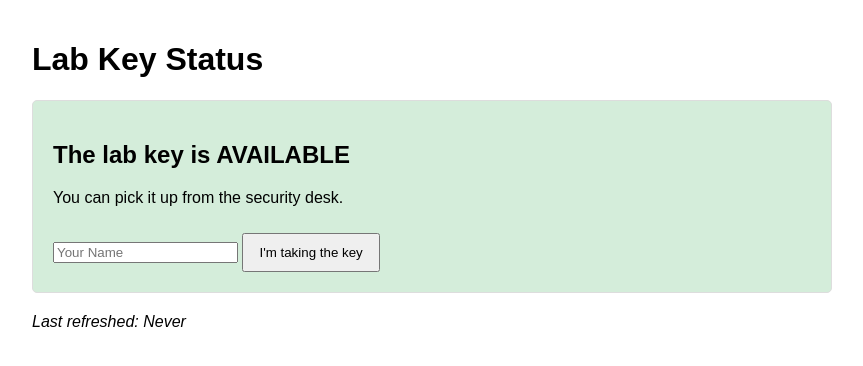
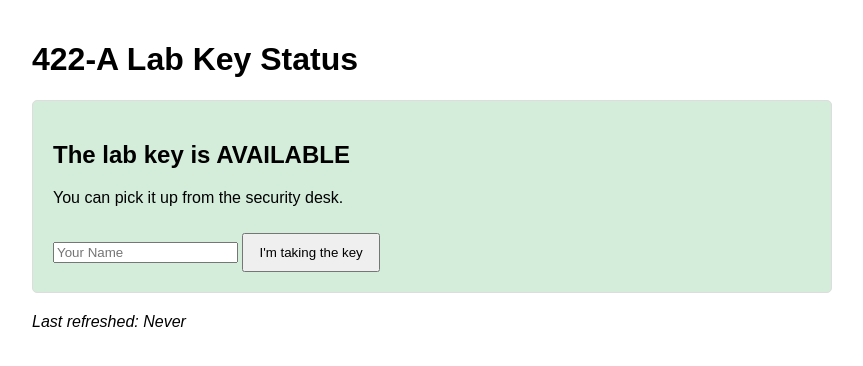
Before and after one commit to Premchandmurahariao/422A_Lab_Key_Management, a Flask app: page / in a window 1280 px wide. Shown: the top 366 px of the page, without its empty margins (208-1071 px from the left). Run offline with Flask 2, Linux system fonts and the light colour scheme.

Commit message:
Update index.html

```diff
--- a/templates/index.html
+++ b/templates/index.html
@@ -1,7 +1,7 @@
 <!DOCTYPE html>
 <html>
 <head>
-    <title>Lab Key Manager</title>
+    <title>422-A Lab Key Manager</title>
     <meta name="viewport" content="width=device-width, initial-scale=1">
     <style>
         body { font-family: Arial; max-width: 800px; margin: 0 auto; padding: 20px; }
@@ -12,7 +12,7 @@
     </style>
 </head>
 <body>
-    <h1>Lab Key Status</h1>
+    <h1>422-A Lab Key Status</h1>
 
     <div class="key-status {% if key_status.is_available %}available{% else %}taken{% endif %}">
         {% if key_status.is_available %}
```
